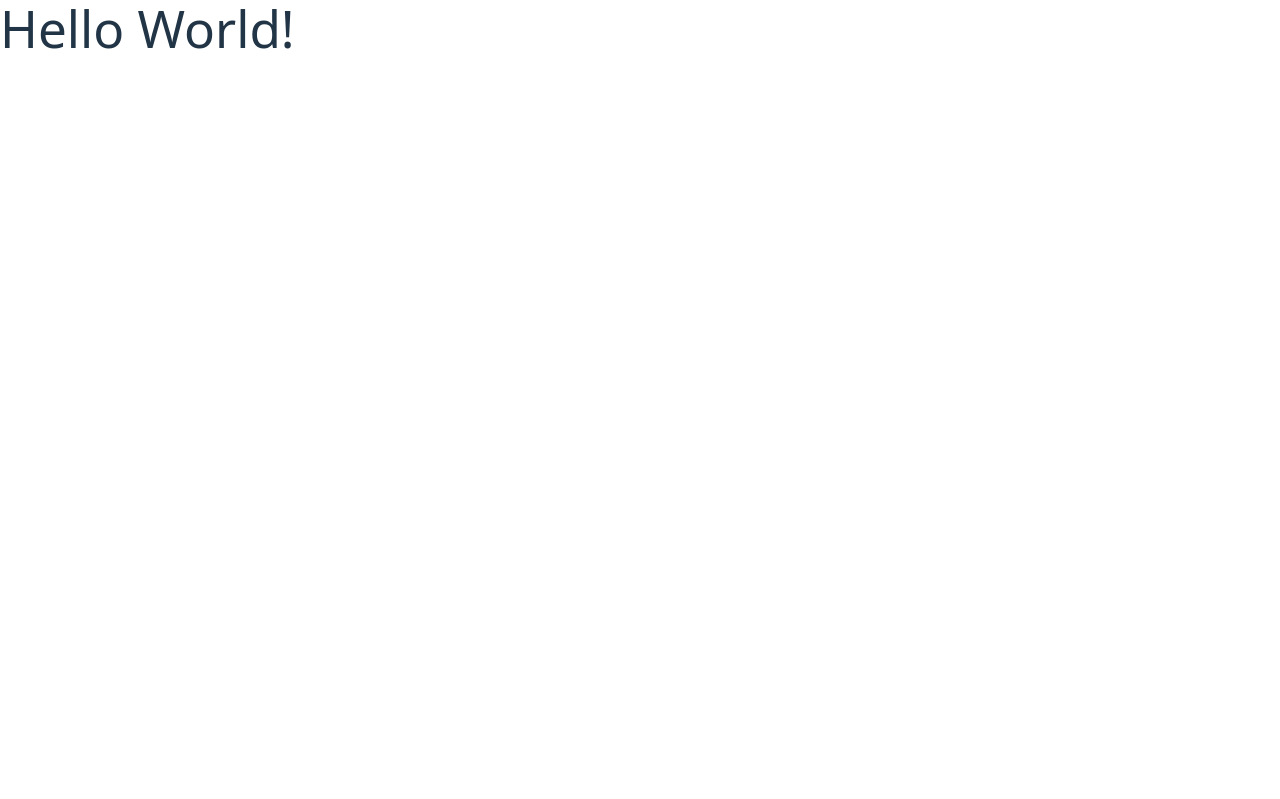
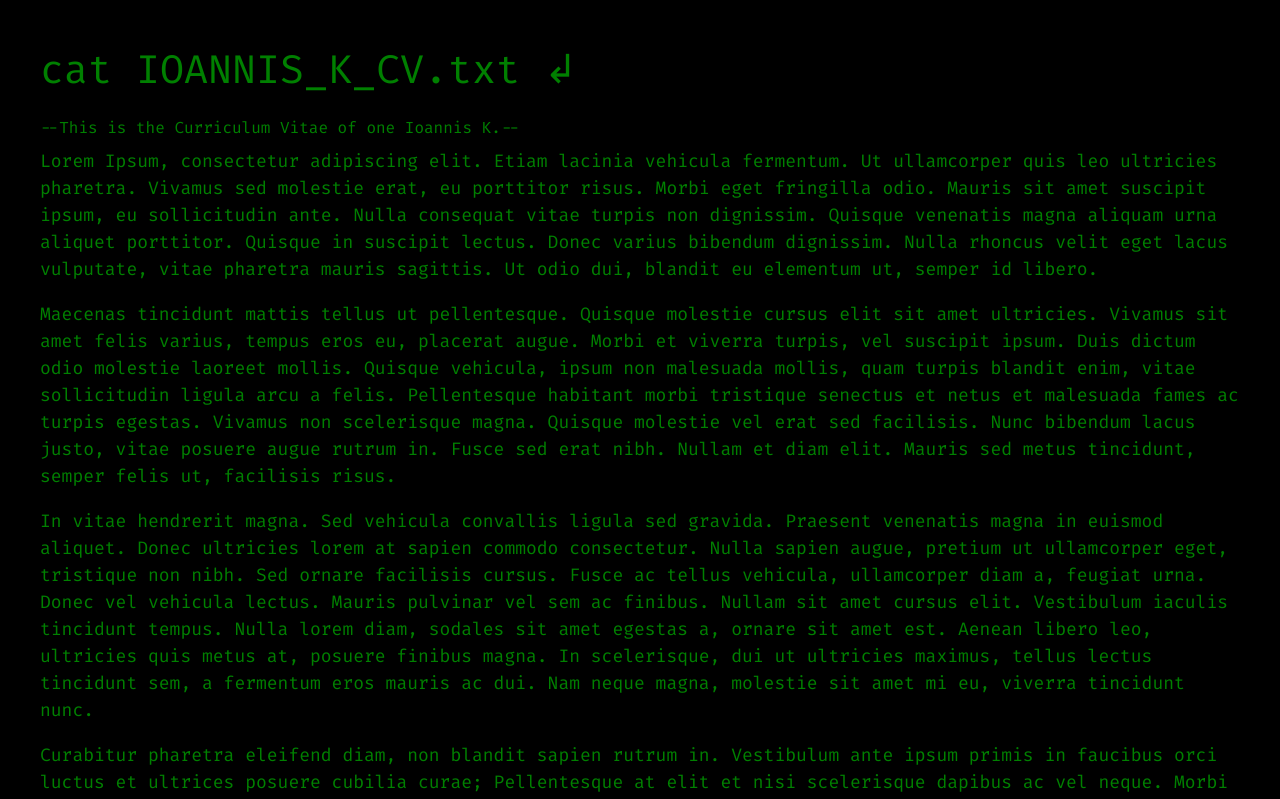
Before and after one commit to johnkaratz06/PERSONALWEB, a React (Vite) app: page / in a window 1280 px wide. Shown: the top 799 px of the page. Built offline with nearby package versions, Linux system fonts and the light colour scheme.

Commit message:
“mainstructure”

```diff
--- a/index.html
+++ b/index.html
@@ -4,6 +4,7 @@
     <meta charset="UTF-8" />
     <link rel="icon" type="image/svg+xml" href="/vite.svg" />
     <meta name="viewport" content="width=device-width, initial-scale=1.0" />
+    <link href="https://fonts.googleapis.com/css2?family=Fira+Code&display=swap" rel="stylesheet">
     <title>JohnK Website</title>
   </head>
   <body>
--- a/src/App.tsx
+++ b/src/App.tsx
@@ -1,12 +1,39 @@
-import './App.css'
+import { useState, useEffect } from 'react';
+import './App.css';
+import TXT from './text'
+
+const text = "cat IOANNIS_K_CV.txt ↲";
+const speed = 50;
 
 function App() {
+  const [index, setIndex] = useState(0);
+  const [showCursor, setShowCursor] = useState(true);
+
+  useEffect(() => {
+    if (index <= text.length) {
+      const timeout = setTimeout(() => {
+        setIndex(index + 1);
+        setShowCursor(show => !show); // toggle cursor blink
+      }, speed);
+      return () => clearTimeout(timeout); // cleanup on unmount or update
+    }
+  }, [index]);
 
   return (
     <>
-      <h1>Hello World!</h1>
+      <div id="typewriter">
+        <h1>
+          {text.substring(0, index)}
+          {showCursor ? '_' : ' '}
+        </h1>
+      </div>
+      <div style={{ height: '1em' }}></div>
+      <p className="fade-in" style={{ animationDelay: '2s' }}>--This is the Curriculum Vitae of one Ioannis K.--</p>
+      <div style={{ height: '0.5em' }}></div>
+      <TXT />
+      <div style={{ height: '1em' }}></div>
     </>
-  )
+  );
 }
 
-export default App
+export default App;
--- a/src/index.css
+++ b/src/index.css
@@ -1,67 +1,28 @@
-:root {
-  font-family: system-ui, Avenir, Helvetica, Arial, sans-serif;
-  line-height: 1.5;
-  font-weight: 400;
-
-  color-scheme: light dark;
-  color: rgba(255, 255, 255, 0.87);
-  background-color: #242424;
-
-  font-synthesis: none;
-  text-rendering: optimizeLegibility;
-  -webkit-font-smoothing: antialiased;
-  -moz-osx-font-smoothing: grayscale;
-}
-
-a {
-  font-weight: 500;
-  color: #646cff;
-  text-decoration: inherit;
-}
-a:hover {
-  color: #535bf2;
-}
-
-body {
+body{
   margin: 0;
-  display: flex;
-  min-width: 320px;
-  min-height: 100vh;
+  height: 100vh;
+  padding: 40px;
+  background-color: black;
+  font-family: 'Fira Code', monospace;
+  color: green;
+  width: 100vw;
 }
 
 h1 {
-  font-size: 3.2em;
-  line-height: 1.1;
+  font-size: 40px;
 }
 
-button {
-  border-radius: 8px;
-  border: 1px solid transparent;
-  padding: 0.6em 1.2em;
-  font-size: 1em;
-  font-weight: 500;
-  font-family: inherit;
-  background-color: #1a1a1a;
-  cursor: pointer;
-  transition: border-color 0.25s;
-}
-button:hover {
-  border-color: #646cff;
-}
-button:focus,
-button:focus-visible {
-  outline: 4px auto -webkit-focus-ring-color;
+h2 {
+  font-size: 20px;
 }
 
-@media (prefers-color-scheme: light) {
-  :root {
-    color: #213547;
-    background-color: #ffffff;
-  }
-  a:hover {
-    color: #747bff;
-  }
-  button {
-    background-color: #f9f9f9;
+.fade-in {
+  opacity: 0;
+  animation: fadeIn 0s forwards;
+}
+
+@keyframes fadeIn {
+  to {
+    opacity: 1;
   }
 }
--- /dev/null
+++ b/src/text.tsx
@@ -0,0 +1,51 @@
+import { useState, useEffect } from 'react';
+
+const bigText = `Lorem Ipsum, consectetur adipiscing elit. Etiam lacinia vehicula fermentum. Ut ullamcorper quis leo ultricies pharetra. Vivamus sed molestie erat, eu porttitor risus. Morbi eget fringilla odio. Mauris sit amet suscipit ipsum, eu sollicitudin ante. Nulla consequat vitae turpis non dignissim. Quisque venenatis magna aliquam urna aliquet porttitor. Quisque in suscipit lectus. Donec varius bibendum dignissim. Nulla rhoncus velit eget lacus vulputate, vitae pharetra mauris sagittis. Ut odio dui, blandit eu elementum ut, semper id libero.
+
+Maecenas tincidunt mattis tellus ut pellentesque. Quisque molestie cursus elit sit amet ultricies. Vivamus sit amet felis varius, tempus eros eu, placerat augue. Morbi et viverra turpis, vel suscipit ipsum. Duis dictum odio molestie laoreet mollis. Quisque vehicula, ipsum non malesuada mollis, quam turpis blandit enim, vitae sollicitudin ligula arcu a felis. Pellentesque habitant morbi tristique senectus et netus et malesuada fames ac turpis egestas. Vivamus non scelerisque magna. Quisque molestie vel erat sed facilisis. Nunc bibendum lacus justo, vitae posuere augue rutrum in. Fusce sed erat nibh. Nullam et diam elit. Mauris sed metus tincidunt, semper felis ut, facilisis risus.
+
+In vitae hendrerit magna. Sed vehicula convallis ligula sed gravida. Praesent venenatis magna in euismod aliquet. Donec ultricies lorem at sapien commodo consectetur. Nulla sapien augue, pretium ut ullamcorper eget, tristique non nibh. Sed ornare facilisis cursus. Fusce ac tellus vehicula, ullamcorper diam a, feugiat urna. Donec vel vehicula lectus. Mauris pulvinar vel sem ac finibus. Nullam sit amet cursus elit. Vestibulum iaculis tincidunt tempus. Nulla lorem diam, sodales sit amet egestas a, ornare sit amet est. Aenean libero leo, ultricies quis metus at, posuere finibus magna. In scelerisque, dui ut ultricies maximus, tellus lectus tincidunt sem, a fermentum eros mauris ac dui. Nam neque magna, molestie sit amet mi eu, viverra tincidunt nunc.
+
+Curabitur pharetra eleifend diam, non blandit sapien rutrum in. Vestibulum ante ipsum primis in faucibus orci luctus et ultrices posuere cubilia curae; Pellentesque at elit et nisi scelerisque dapibus ac vel neque. Morbi vitae hendrerit ipsum. Pellentesque sem nisi, sagittis id velit id, mattis interdum velit. Praesent sed turpis id massa efficitur ultricies in sed felis. Vivamus iaculis ullamcorper ipsum, eget aliquet velit. Suspendisse malesuada euismod consectetur. Etiam fringilla malesuada lorem sed faucibus. Ut tincidunt, risus in consectetur bibendum, ligula velit eleifend nisl, non rutrum mauris nibh posuere turpis. Pellentesque faucibus ut quam quis facilisis.
+
+Ut mattis risus vel tortor porttitor elementum. Pellentesque magna leo, hendrerit in eros sed, ornare aliquet mi. Nam tempus dolor et vestibulum tincidunt. Proin fermentum malesuada nisl ultrices tincidunt. Etiam eget diam sit amet ex ullamcorper fermentum. Praesent viverra mi mi, vel laoreet mauris pretium quis. Curabitur eget vestibulum est. Duis finibus ligula eu metus tincidunt, eget blandit erat lobortis. Nullam sapien arcu, interdum vel tristique eu, gravida lobortis nulla. Vivamus auctor rhoncus nibh, et tempus nisl elementum eget. Cras blandit odio vel quam pretium, id pretium lectus malesuada.`;
+
+function TXT() {
+  const lines = bigText.split('\n').filter(line => line.trim() !== '');
+  const [visibleLines, setVisibleLines] = useState(0);
+  const [startAnimation, setStartAnimation] = useState(false);
+
+  const initialDelay = 2250; // 2.25 after loading
+  const lineDelay = 700; // ms between lines
+
+  useEffect(() => {
+    const startTimeout = setTimeout(() => {
+      setStartAnimation(true);
+    }, initialDelay);
+
+    return () => clearTimeout(startTimeout);
+  }, []);
+
+  useEffect(() => {
+    if (!startAnimation) return;
+
+    if (visibleLines < lines.length) {
+      const timeout = setTimeout(() => {
+        setVisibleLines(visibleLines + 1);
+      }, lineDelay);
+      return () => clearTimeout(timeout);
+    }
+  }, [startAnimation, visibleLines, lines.length]);
+
+  return (
+    <div style={{ whiteSpace: 'pre-wrap', fontSize: '18px', lineHeight: '1.5em' }}>
+      {lines.slice(0, visibleLines).map((line, i) => (
+        <p key={i} style={{ margin: '0 0 1em 0' }}>
+          {line}
+        </p>
+      ))}
+    </div>
+  );
+}
+
+export default TXT;
```
